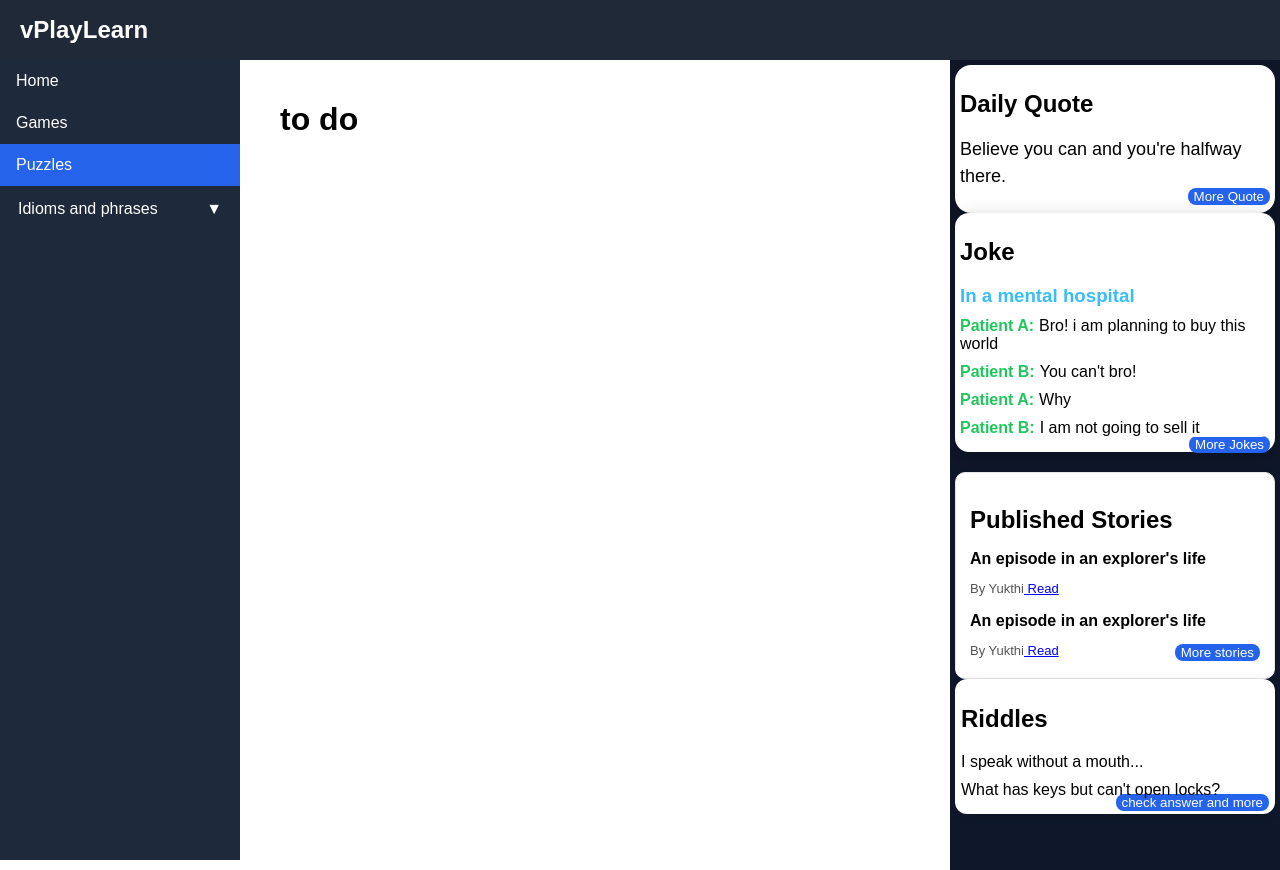
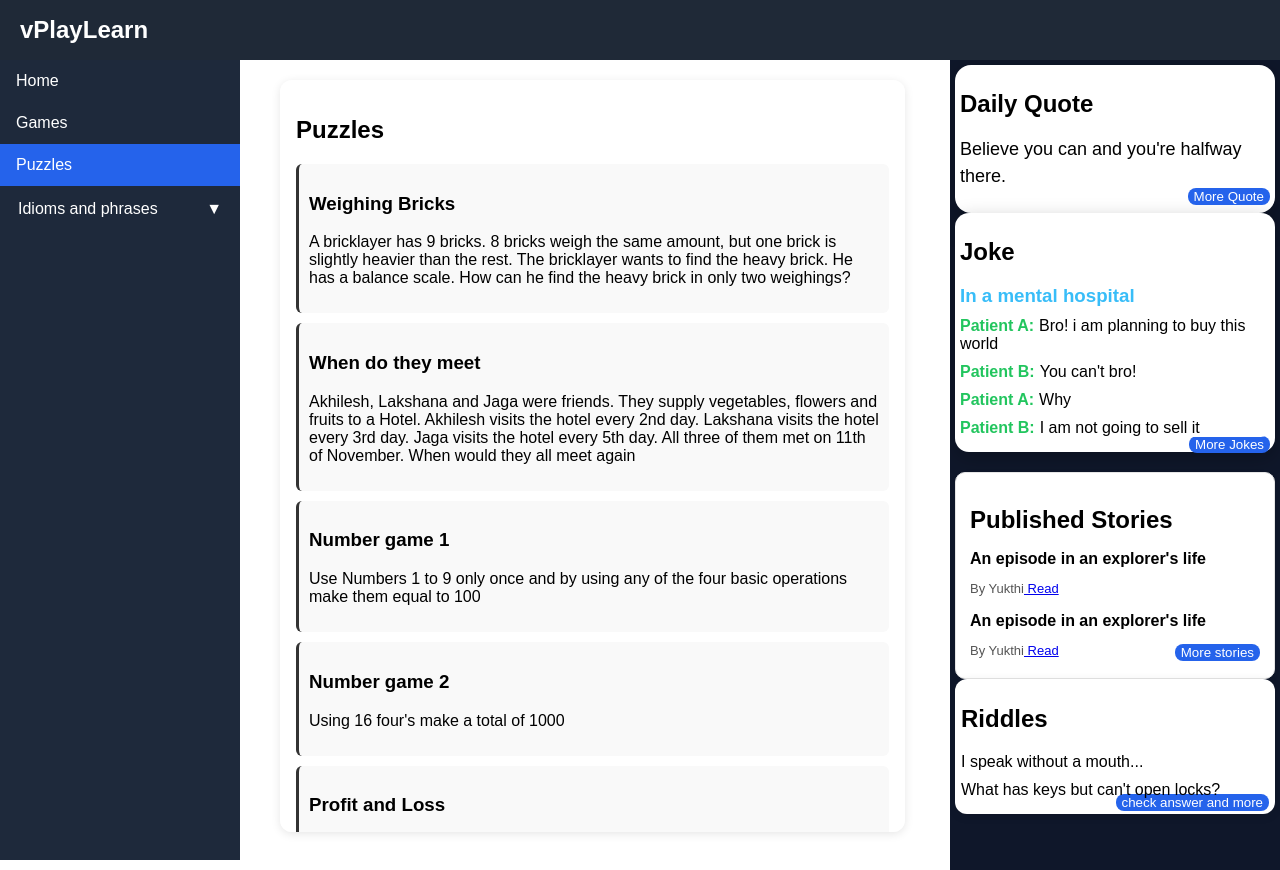
Before and after one commit to vplaylearn/vplaylearn-mvp, a React app: page /puzzles in a window 1280 px wide. Built offline with nearby package versions, Linux system fonts and the light colour scheme.

Commit message:
puzzle tab update

```diff
--- /dev/null
+++ b/public/data/puzzles.json
@@ -0,0 +1,54 @@
+[
+    {
+        "id": "1",
+        "title": "Weighing Bricks",
+        "description": "A bricklayer has 9 bricks. 8 bricks weigh the same amount, but one brick is slightly heavier than the rest. The bricklayer wants to find the heavy brick. He has a balance scale. How can he find the heavy brick in only two weighings?"
+    },
+    {
+        "id": "2",
+        "title": "When do they meet",
+        "description": "Akhilesh, Lakshana and Jaga were friends. They supply vegetables, flowers and fruits to a Hotel. Akhilesh visits the hotel every 2nd day. Lakshana visits the hotel every 3rd day. Jaga visits the hotel every 5th day. All three of them met on 11th of November. When would they all meet again"
+    },
+    {
+        "id": "3",
+        "title": "Number game 1",
+        "description": "Use Numbers 1 to 9 only once and by using any of the four basic operations make them equal to 100"
+    },
+     {
+        "id": "4",
+        "title": "Number game 2",
+        "description": "Using 16 four's make a total of 1000"
+    },
+     {
+        "id": "5",
+        "title": "Profit and Loss",
+        "description": "If 3 toys are sold at the cost price of 4 toys of the same kind , what is the profit %"
+    },
+      {
+        "id": "1",
+        "title": "Weighing Bricks",
+        "description": "A bricklayer has 9 bricks. 8 bricks weigh the same amount, but one brick is slightly heavier than the rest. The bricklayer wants to find the heavy brick. He has a balance scale. How can he find the heavy brick in only two weighings?"
+    },
+    {
+        "id": "2",
+        "title": "When do they meet",
+        "description": "Akhilesh, Lakshana and Jaga were friends. They supply vegetables, flowers and fruits to a Hotel. Akhilesh visits the hotel every 2nd day. Lakshana visits the hotel every 3rd day. Jaga visits the hotel every 5th day. All three of them met on 11th of November. When would they all meet again"
+    },
+    {
+        "id": "3",
+        "title": "Number game 1",
+        "description": "Use Numbers 1 to 9 only once and by using any of the four basic operations make them equal to 100"
+    },
+     {
+        "id": "4",
+        "title": "Number game 2",
+        "description": "Using 16 four's make a total of 1000"
+    },
+     {
+        "id": "5",
+        "title": "Profit and Loss",
+        "description": "If 3 toys are sold at the cost price of 4 toys of the same kind , what is the profit %"
+    }
+
+
+]
--- a/src/pages/Puzzles.jsx
+++ b/src/pages/Puzzles.jsx
@@ -1,3 +1,32 @@
-export default function Games() {
-  return <h1>to do</h1>;
+import { useEffect, useState } from "react";
+import "./puzzles.css"
+
+function Puzzles() {
+  const [data, setData] = useState(null);
+
+  useEffect(() => {
+    fetch("/data/puzzles.json")
+      .then((res) => res.json())
+      .then((data) => setData(data))
+      .catch((err) => console.error("Fetch error:", err));
+  }, []);
+
+  if (!data) return <p>Loading...</p>;
+
+  return (
+    <div className="puzzle-card">
+      <h2>Puzzles</h2>
+
+      <div className="puzzle-items">
+        {data.map((item) => (
+          <div className="puzzle-item" key={item.id}>
+            <h3>{item.title}</h3>
+            <p>{item.description}</p>
+          </div>
+        ))}
+      </div>
+    </div>
+  );
 }
+
+export default Puzzles;
--- /dev/null
+++ b/src/pages/puzzles.css
@@ -0,0 +1,23 @@
+.puzzle-card {
+    height:90vh ;
+  padding: 16px;
+  border-radius: 12px;
+  background: #fff;
+  box-shadow: 0 2px 10px rgba(0,0,0,0.1);
+   max-width: 100%;
+  overflow-y: auto;
+ }
+
+.puzzle-items {
+  margin-top: 12px;
+  display: flex;
+  flex-direction: column;
+  gap: 10px;
+}
+
+.puzzle-item {
+  padding: 10px;
+  border-left: 3px solid #333;
+  background: #f9f9f9;
+  border-radius: 6px;
+}
```
